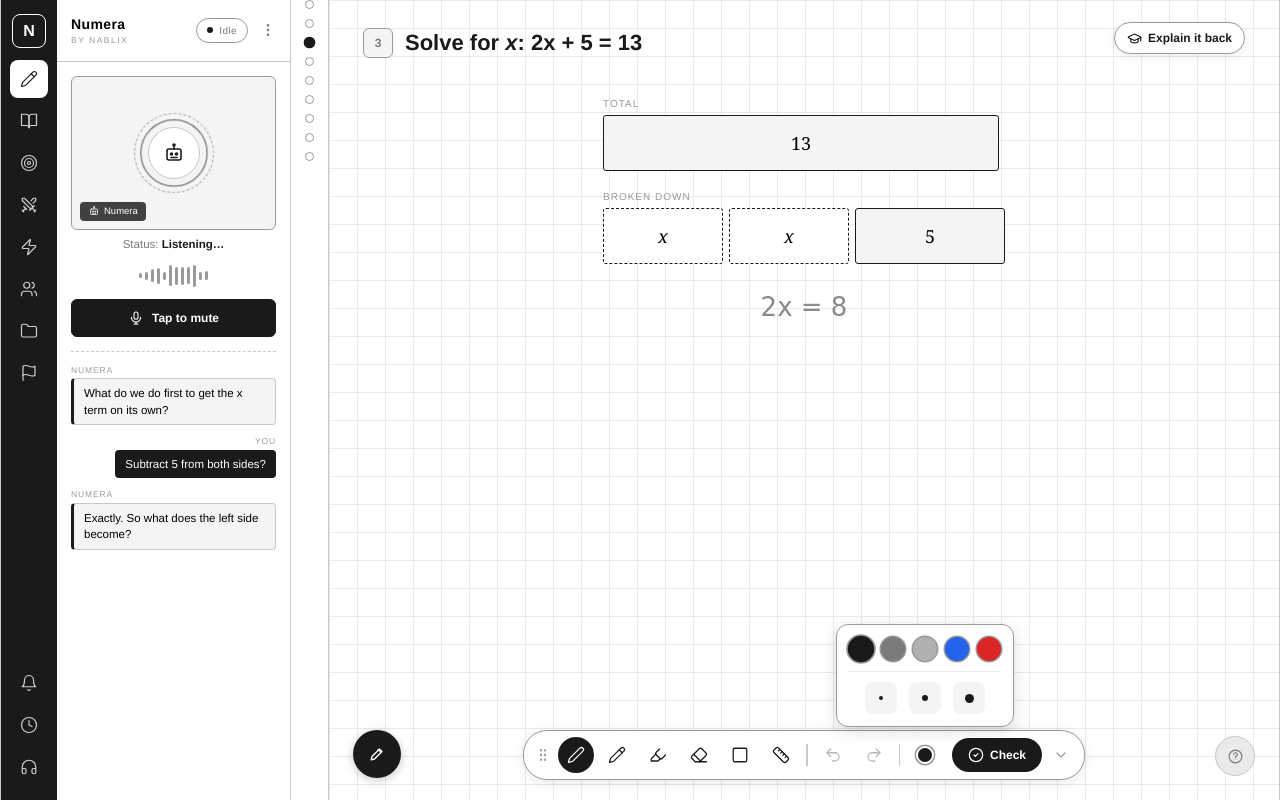
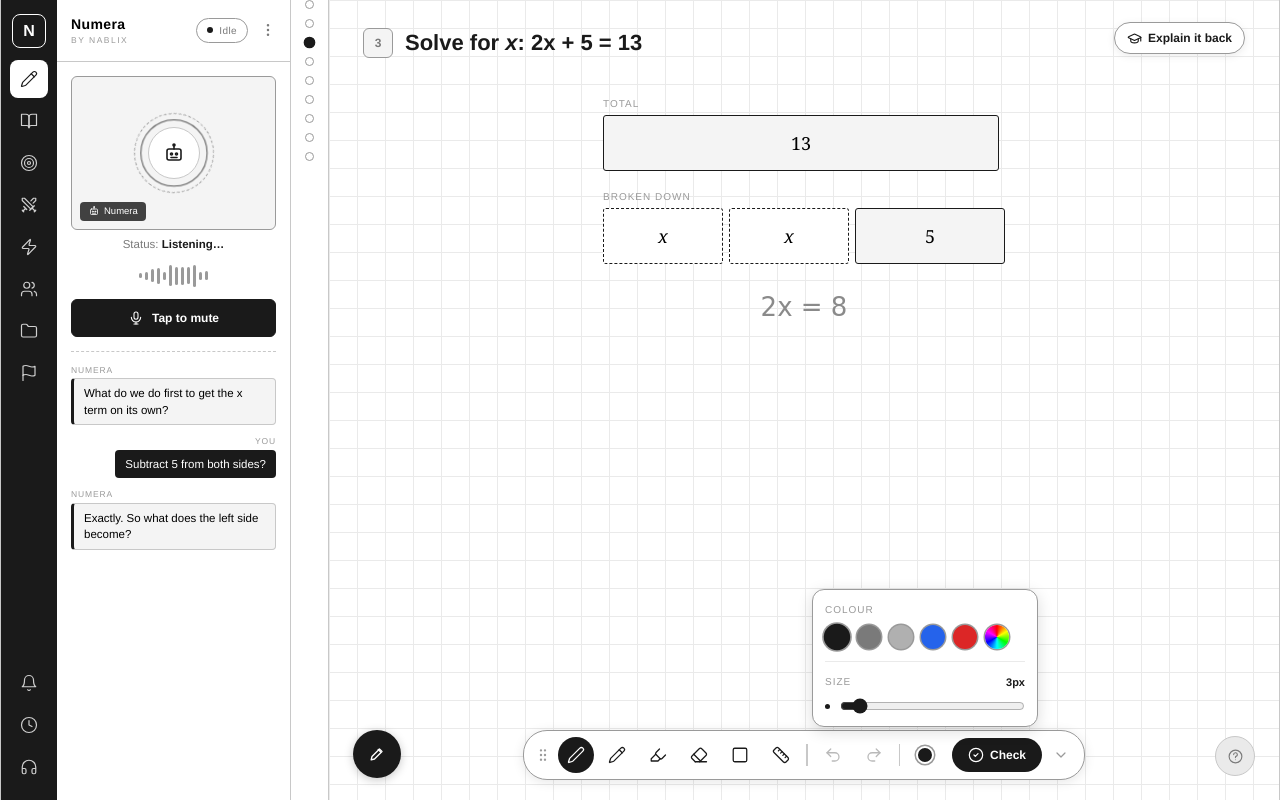
Before and after one commit to Nablix-Labs/Numera-ui, a Next.js app: page / in a window 1280 px wide. Both pictures are taken after a click on the button 924 px from the left and 755 px from the top of the page. Built offline with nearby package versions, Linux system fonts and the light colour scheme.

Commit message:
feat(canvas): full colour picker + size slider, proper measuring scale
- Colour popover gains a native full colour-wheel picker alongside presets,
  plus a 1-30px size slider with live preview
- Ruler is now a proper scale: tick marks (major every 100px) and a live
  length readout in px

```diff
--- a/components/Canvas/DrawingCanvas.tsx
+++ b/components/Canvas/DrawingCanvas.tsx
@@ -15,7 +15,7 @@
  */
 
 import { useRef, useState, useCallback, useEffect } from 'react';
-import { Stage, Layer, Line, Rect, Ellipse } from 'react-konva';
+import { Stage, Layer, Line, Rect, Ellipse, Group, Text } from 'react-konva';
 import type Konva from 'konva';
 import { useNumeraStore, type DrawnItem } from '@/store/useNumeraStore';
 import TutorLayer from './TutorLayer';
@@ -193,6 +193,29 @@ export default function DrawingCanvas({ onExportReady }: DrawingCanvasProps) {
         radiusX={item.w / 2} radiusY={item.h / 2} stroke={item.color} strokeWidth={item.size}
         fill={onSelect ? 'rgba(0,0,0,0.001)' : undefined} {...common} />;
     }
+    if (item.kind === 'line') {
+      // Ruler / scale — line + tick marks + a live length readout
+      const [x1, y1, x2, y2] = item.points;
+      const dx = x2 - x1, dy = y2 - y1;
+      const len = Math.hypot(dx, dy) || 1;
+      const ux = dx / len, uy = dy / len;   // along
+      const nx = -uy, ny = ux;               // normal
+      const ticks = [];
+      for (let d = 0; d <= len; d += 20) {
+        const tl = d % 100 === 0 ? 9 : 5;
+        const px = x1 + ux * d, py = y1 + uy * d;
+        ticks.push(<Line key={d} points={[px, py, px + nx * tl, py + ny * tl]} stroke={item.color} strokeWidth={1} />);
+      }
+      return (
+        <Group key={item.id} onClick={onSelect} onTap={onSelect}>
+          <Line points={[x1, y1, x2, y2]} stroke={item.color} strokeWidth={Math.max(item.size, 1.5)} lineCap="round" hitStrokeWidth={onSelect ? 16 : undefined} />
+          {ticks}
+          {len >= 8 && (
+            <Text x={(x1 + x2) / 2 + nx * 16 - 16} y={(y1 + y2) / 2 + ny * 16 - 6} text={`${Math.round(len)} px`} fontSize={11} fill={item.color} />
+          )}
+        </Group>
+      );
+    }
     // stroke / line / triangle → Line
     const isPencil = item.kind === 'stroke' && item.tool === 'pencil';
     const isHighlighter = item.kind === 'stroke' && item.tool === 'highlighter';
--- a/components/Canvas/Toolbar.tsx
+++ b/components/Canvas/Toolbar.tsx
@@ -14,7 +14,6 @@ interface ToolbarProps {
 }
 
 const COLORS = ['#1a1a1a', '#7a7a7a', '#b0b0b0', '#2563eb', '#dc2626'];
-const WIDTHS = [2, 4, 7];
 const SHAPES: { kind: ShapeKind; Icon: typeof Square; label: string }[] = [
   { kind: 'rect', Icon: Square, label: 'Rectangle' },
   { kind: 'circle', Icon: Circle, label: 'Circle' },
@@ -194,21 +193,47 @@ export default function Toolbar({ onCheckWork }: ToolbarProps) {
             </button>
             {menu === 'color' && (
               <Popover pos={popPos}>
-                <div className="flex items-center gap-2">
+                <div className="w-[200px]">
+                  {/* Preset swatches + full colour-wheel picker */}
+                  <div className="text-[10px] tracking-widest uppercase text-[#9a9a9a] mb-2">Colour</div>
+                  <div className="flex items-center gap-2 flex-wrap">
                     {COLORS.map((c) => (
                       <button key={c} onClick={() => setStrokeColor(c)} aria-label={`Colour ${c}`} aria-pressed={strokeColor === c}
                         className={cn('w-6 h-6 rounded-full transition-transform', strokeColor === c ? 'scale-110 ring-2 ring-offset-2 ring-[#1a1a1a]' : 'hover:scale-105')}
                         style={{ background: c, boxShadow: '0 0 0 1.5px #9a9a9a' }} />
                     ))}
+                    {/* Native colour wheel / picker */}
+                    <label
+                      className="relative w-6 h-6 rounded-full cursor-pointer overflow-hidden"
+                      title="Custom colour"
+                      style={{ boxShadow: '0 0 0 1.5px #9a9a9a', background: 'conic-gradient(red, yellow, lime, aqua, blue, magenta, red)' }}
+                    >
+                      <input
+                        type="color"
+                        value={strokeColor}
+                        onChange={(e) => setStrokeColor(e.target.value)}
+                        aria-label="Custom colour picker"
+                        className="absolute inset-0 opacity-0 cursor-pointer"
+                      />
+                    </label>
                   </div>
-                <div className="h-[1px] bg-[#eaeaea] my-2.5" />
-                <div className="flex items-center gap-3 justify-center">
-                  {WIDTHS.map((w) => (
-                    <button key={w} onClick={() => setStrokeWidth(w)} aria-label={`Thickness ${w}`} aria-pressed={strokeWidth === w}
-                      className={cn('w-8 h-8 rounded-lg flex items-center justify-center transition-colors', strokeWidth === w ? 'bg-[#1a1a1a]' : 'bg-[#f4f4f4] hover:bg-[#eaeaea]')}>
-                      <span className="rounded-full" style={{ width: w + 2, height: w + 2, background: strokeWidth === w ? '#fff' : '#1a1a1a' }} />
-                    </button>
-                  ))}
+
+                  <div className="h-[1px] bg-[#eaeaea] my-3" />
+
+                  {/* Size slider with live preview */}
+                  <div className="flex items-center justify-between mb-2">
+                    <span className="text-[10px] tracking-widest uppercase text-[#9a9a9a]">Size</span>
+                    <span className="text-[11px] font-semibold text-[#1a1a1a]">{strokeWidth}px</span>
+                  </div>
+                  <div className="flex items-center gap-2.5">
+                    <span className="rounded-full bg-[#1a1a1a] flex-shrink-0" style={{ width: Math.min(strokeWidth, 20) + 2, height: Math.min(strokeWidth, 20) + 2 }} />
+                    <input
+                      type="range" min={1} max={30} value={strokeWidth}
+                      onChange={(e) => setStrokeWidth(Number(e.target.value))}
+                      aria-label="Stroke size"
+                      className="flex-1 accent-[#1a1a1a]"
+                    />
+                  </div>
                 </div>
               </Popover>
             )}
```
Lines whose indentation alone changed are shown as unchanged.
